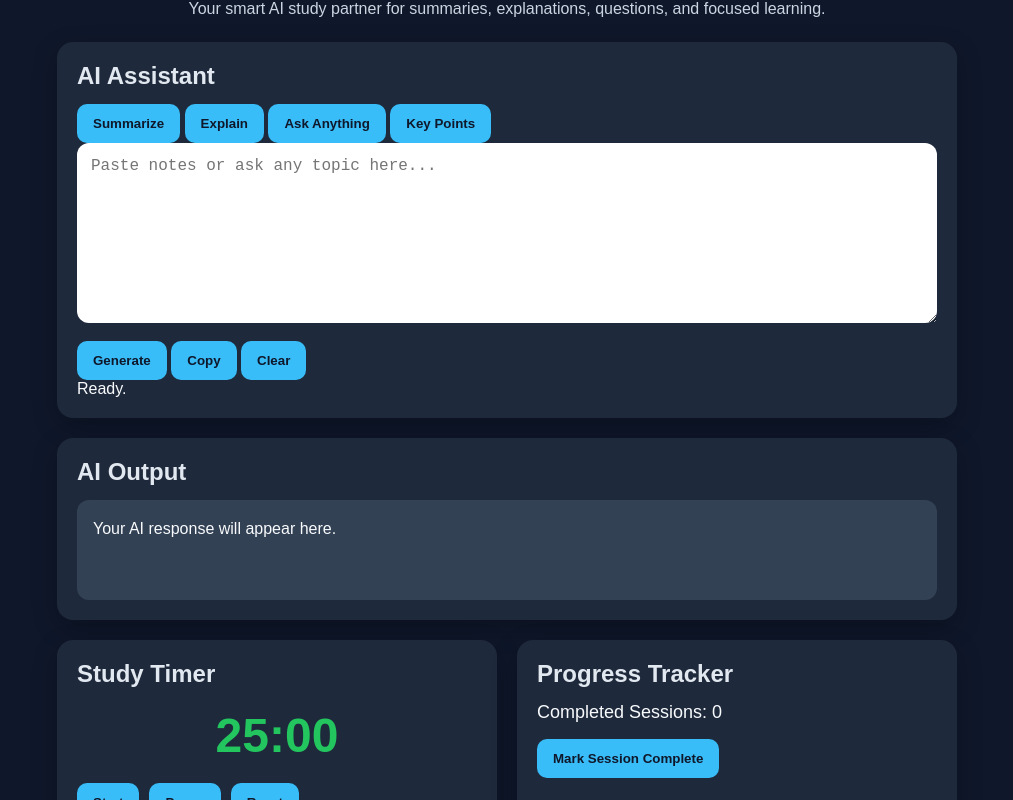
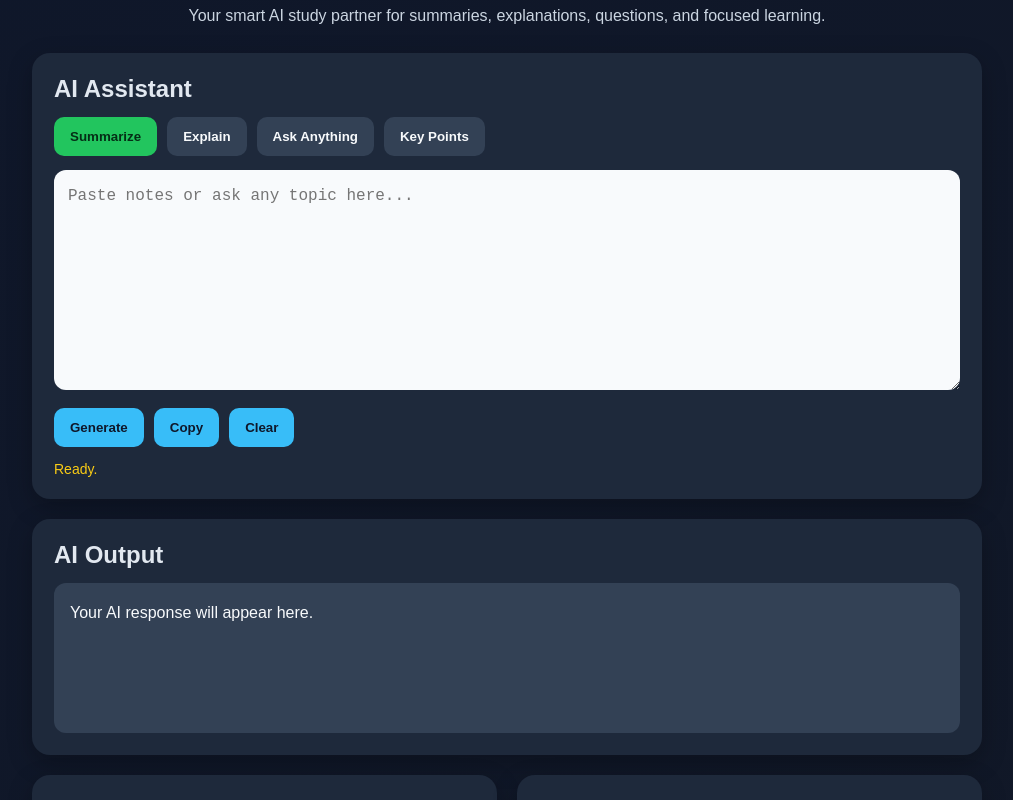
Before and after one commit to ashishmahakud02-web/Studyspark-ai-with-azure, a plain HTML site: page index.html in a window 1280 px wide. Shown: the part 65-865 px from the top of the page, without its empty margins (133-1146 px from the left). Drawn offline with Linux system fonts and the light colour scheme.

Commit message:
Update style.css

```diff
--- a/style.css
+++ b/style.css
@@ -6,14 +6,14 @@
 
 body {
   font-family: Arial, sans-serif;
-  background: #0f172a;
+  background: linear-gradient(135deg, #0f172a, #111827);
   color: #f8fafc;
   min-height: 100vh;
   padding: 20px;
 }
 
 .app {
-  max-width: 900px;
+  max-width: 950px;
   margin: 0 auto;
 }
 
@@ -23,19 +23,22 @@ body {
 }
 
 .hero h1 {
-  font-size: 2rem;
+  font-size: 2.2rem;
   margin-bottom: 8px;
   color: #38bdf8;
 }
 
 .hero p {
   color: #cbd5e1;
+  max-width: 700px;
+  margin: 0 auto;
+  line-height: 1.6;
 }
 
 .card {
   background: #1e293b;
-  border-radius: 16px;
-  padding: 20px;
+  border-radius: 18px;
+  padding: 22px;
   margin-bottom: 20px;
   box-shadow: 0 8px 25px rgba(0,0,0,0.25);
 }
@@ -45,9 +48,18 @@ body {
   color: #e2e8f0;
 }
 
+.mode-row,
+.action-row,
+.btn-row {
+  display: flex;
+  gap: 10px;
+  flex-wrap: wrap;
+  margin-bottom: 14px;
+}
+
 textarea {
   width: 100%;
-  min-height: 180px;
+  min-height: 220px;
   border: none;
   border-radius: 12px;
   padding: 14px;
@@ -55,6 +67,9 @@ textarea {
   resize: vertical;
   margin-bottom: 14px;
   outline: none;
+  background: #f8fafc;
+  color: #0f172a;
+  line-height: 1.6;
 }
 
 button {
@@ -72,13 +87,29 @@ button:hover {
   background: #0ea5e9;
 }
 
+.mode-btn {
+  background: #334155;
+  color: #f8fafc;
+}
+
+.mode-btn.active {
+  background: #22c55e;
+  color: #052e16;
+}
+
 #summary {
   background: #334155;
   padding: 16px;
   border-radius: 12px;
-  min-height: 100px;
-  line-height: 1.6;
+  min-height: 150px;
+  line-height: 1.7;
   color: #f8fafc;
+  white-space: pre-wrap;
+}
+
+.status-text {
+  color: #facc15;
+  font-size: 14px;
 }
 
 .grid {
@@ -99,12 +130,6 @@ button:hover {
   text-align: center;
 }
 
-.btn-row {
-  display: flex;
-  gap: 10px;
-  flex-wrap: wrap;
-}
-
 .sessions-text {
   margin-bottom: 16px;
   font-size: 18px;
@@ -116,10 +141,10 @@ button:hover {
   }
 
   .hero h1 {
-    font-size: 1.6rem;
+    font-size: 1.7rem;
   }
 
   #timer {
-    font-size: 2.4rem;
+    font-size: 2.3rem;
   }
 }
```
